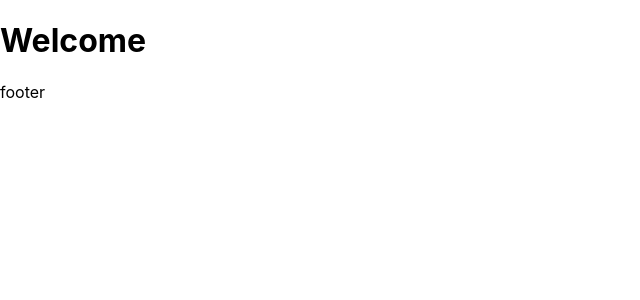
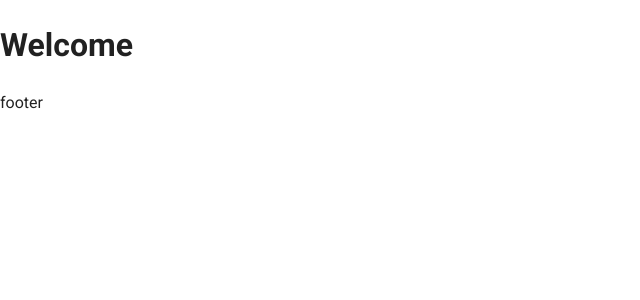
Before and after one commit to gigachad-org/slang-database, a Next.js app: page / in a window 1280 px wide. Shown: the top 300 px of the page, without its empty margins (0-640 px from the left). Built offline with nearby package versions, Linux system fonts and the light colour scheme.

Commit message:
feat: add mui (#18)

```diff
--- a/package.json
+++ b/package.json
@@ -12,6 +12,11 @@
   "dependencies": {
     "@commitlint/cli": "^17.3.0",
     "@commitlint/config-conventional": "^17.3.0",
+    "@emotion/react": "^11.10.5",
+    "@emotion/styled": "^11.10.5",
+    "@mui/icons-material": "^5.11.0",
+    "@mui/material": "^5.11.4",
+    "@next/font": "^13.1.1",
     "@types/node": "18.11.9",
     "@types/react": "18.0.25",
     "@types/react-dom": "18.0.9",
--- a/pages/_app.tsx
+++ b/pages/_app.tsx
@@ -1,6 +1,22 @@
-import "../styles/globals.css"
+import Head from "next/head"
+import { ThemeProvider } from "@mui/material/styles"
+import CssBaseline from "@mui/material/CssBaseline"
 import type { AppProps } from "next/app"
 
+import theme from "../src/theme"
+
 export default function App({ Component, pageProps }: AppProps) {
-  return <Component {...pageProps} />
+  return (
+    <>
+      <Head>
+        <meta name="viewport" content="initial-scale=1, width=device-width" />
+      </Head>
+
+      <ThemeProvider theme={theme}>
+        <CssBaseline />
+
+        <Component {...pageProps} />
+      </ThemeProvider>
+    </>
+  )
 }
--- /dev/null
+++ b/src/theme.ts
@@ -0,0 +1,17 @@
+import { Roboto } from "@next/font/google"
+import { createTheme } from "@mui/material/styles"
+
+const roboto = Roboto({
+  weight: ["300", "400", "500", "700"],
+  subsets: ["latin"],
+  display: "swap",
+  fallback: ["Helvetica", "Arial", "sans-serif"],
+})
+
+const theme = createTheme({
+  typography: {
+    fontFamily: roboto.style.fontFamily,
+  },
+})
+
+export default theme
--- a/styles/globals.css
+++ /dev/null
@@ -1,26 +0,0 @@
-html,
-body {
-  padding: 0;
-  margin: 0;
-  font-family: -apple-system, BlinkMacSystemFont, Segoe UI, Roboto, Oxygen,
-    Ubuntu, Cantarell, Fira Sans, Droid Sans, Helvetica Neue, sans-serif;
-}
-
-a {
-  color: inherit;
-  text-decoration: none;
-}
-
-* {
-  box-sizing: border-box;
-}
-
-@media (prefers-color-scheme: dark) {
-  html {
-    color-scheme: dark;
-  }
-  body {
-    color: white;
-    background: black;
-  }
-}
```
Also changed, not shown: 1 other file (tests, documents, lock files or other folders).
